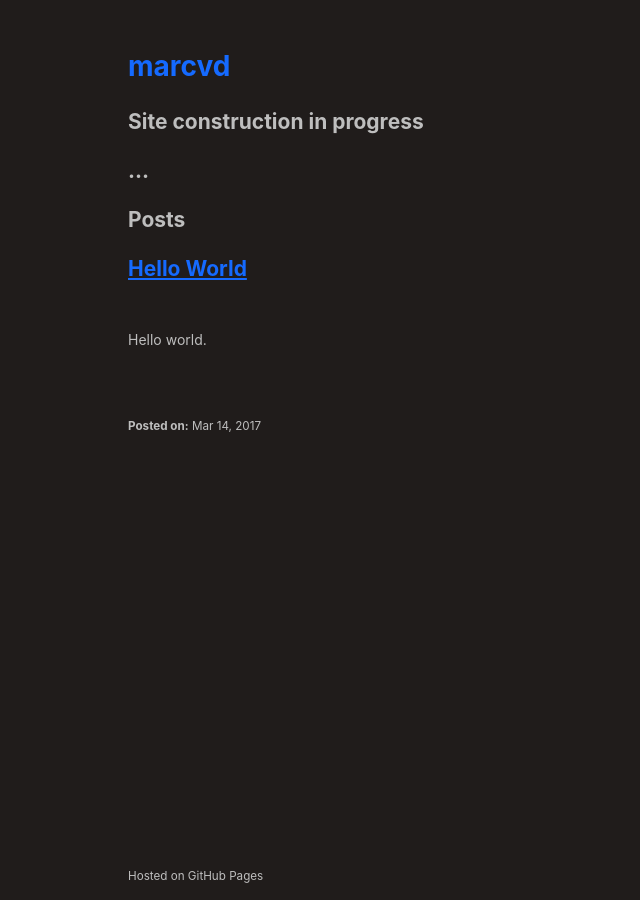
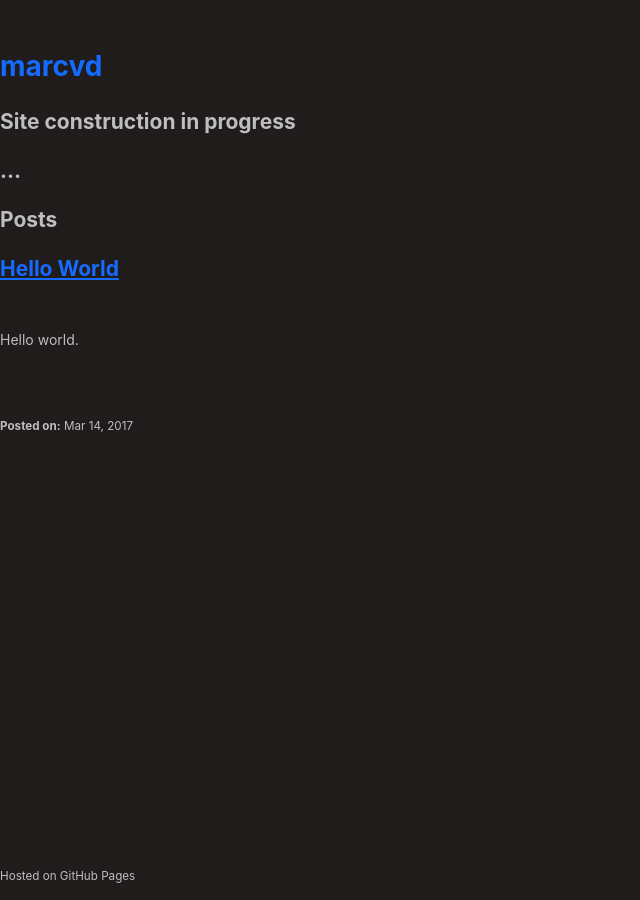
Before and after one commit to marc-q/marc-q.github.io, a Jekyll site: the page built from index.md, in a window 1280 px wide. Shown: the whole page, without its empty margins (0-640 px from the left). Built offline with Jekyll 4.4.1, drawn with Linux system fonts in a browser that asks for light colours; the repository's description, which GitHub fills in, is left out; our own code applies the rules of GitHub Pages for plain Markdown files.

Commit message:
Inline some css.

```diff
--- a/assets/css/style.css
+++ b/assets/css/style.css
@@ -1,12 +1,8 @@
 body, footer.main {margin: 0; padding: 0; border: 0;}
-
-body {width: 80%; min-height: 95vh; margin-left: 10%; position: relative;}
 
 div.content {margin-top: 5vh; padding-bottom: 50px;}
 
 footer.main {height: 50px; position: absolute; bottom: 0;}
-
-a {color: #156aff;}
 
 a#home {text-decoration: none;}
 
```
